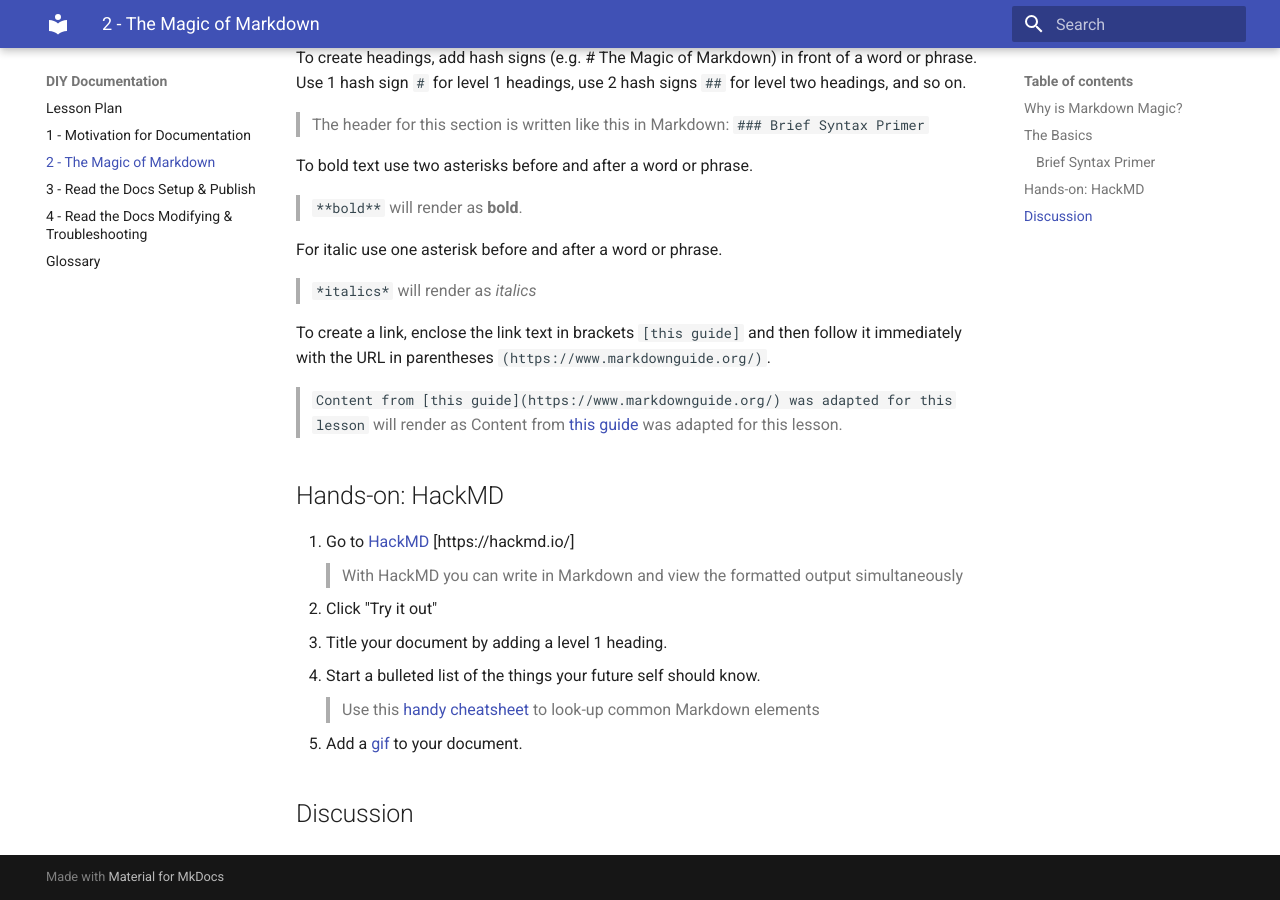
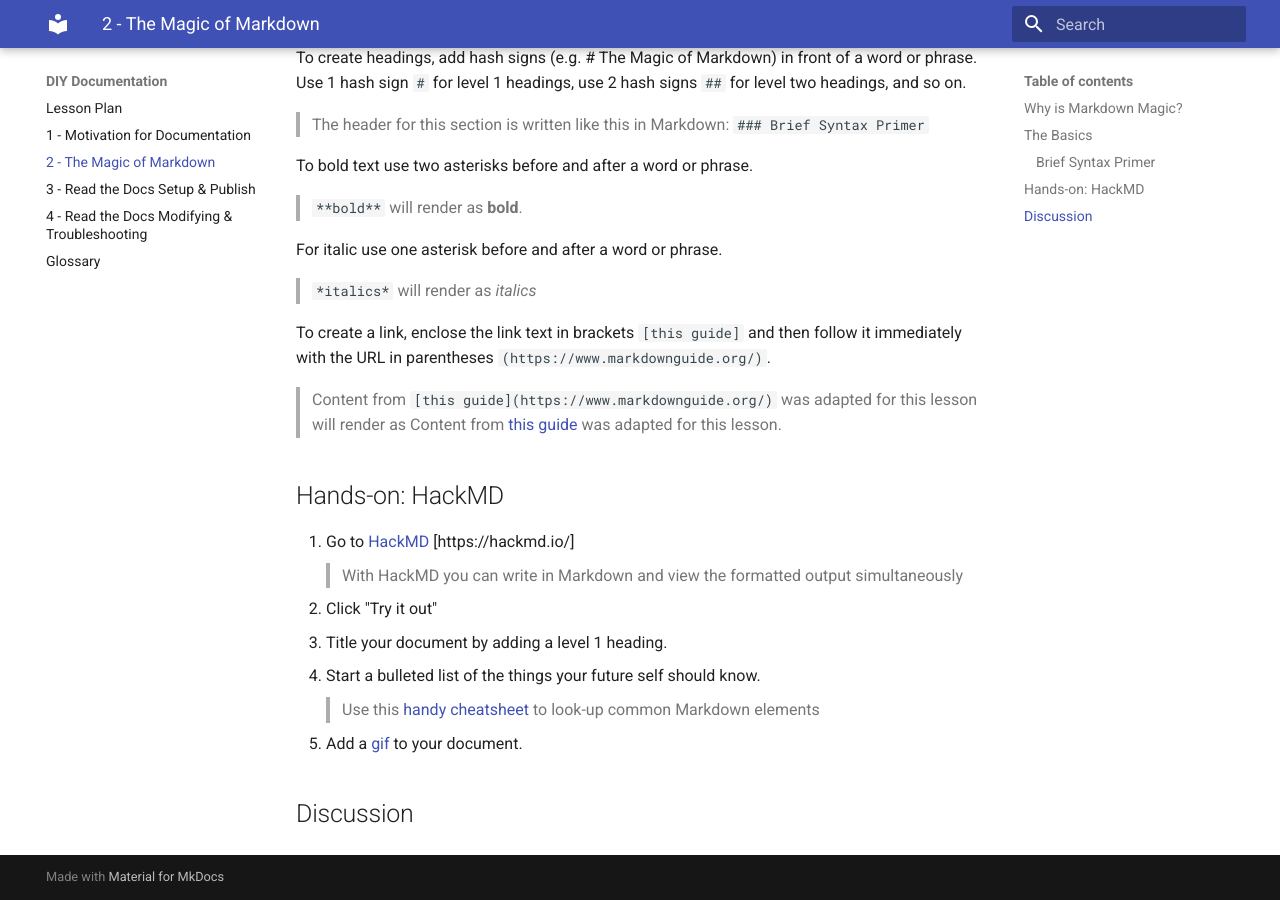
Before and after one commit to rchampieux/diy-documentation, an MkDocs documentation site: the page built from docs/lesson2.md, in a window 1280 px wide and 900 px high, scrolled down 675 px. Built offline with MkDocs 1.6.1 and Material for MkDocs 9.7.7, drawn with Linux system fonts in a browser that asks for light colours; old or Windows-style settings are respelled for this version of MkDocs.

```diff
--- a/docs/lesson2.md
+++ b/docs/lesson2.md
@@ -22,7 +22,7 @@ For italic use one asterisk before and after a word or phrase.
 > `*italics*` will render as *italics*
 
 To create a link, enclose the link text in brackets `[this guide]` and then follow it immediately with the URL in parentheses `(https://www.markdownguide.org/)`.
-> `Content from [this guide](https://www.markdownguide.org/) was adapted for this lesson` will render as Content from [this guide](https://www.markdownguide.org/) was adapted for this lesson.
+> Content from `[this guide](https://www.markdownguide.org/)` was adapted for this lesson will render as Content from [this guide](https://www.markdownguide.org/) was adapted for this lesson.
 
 ## Hands-on: HackMD
 1. Go to [HackMD](https://hackmd.io/)
```
